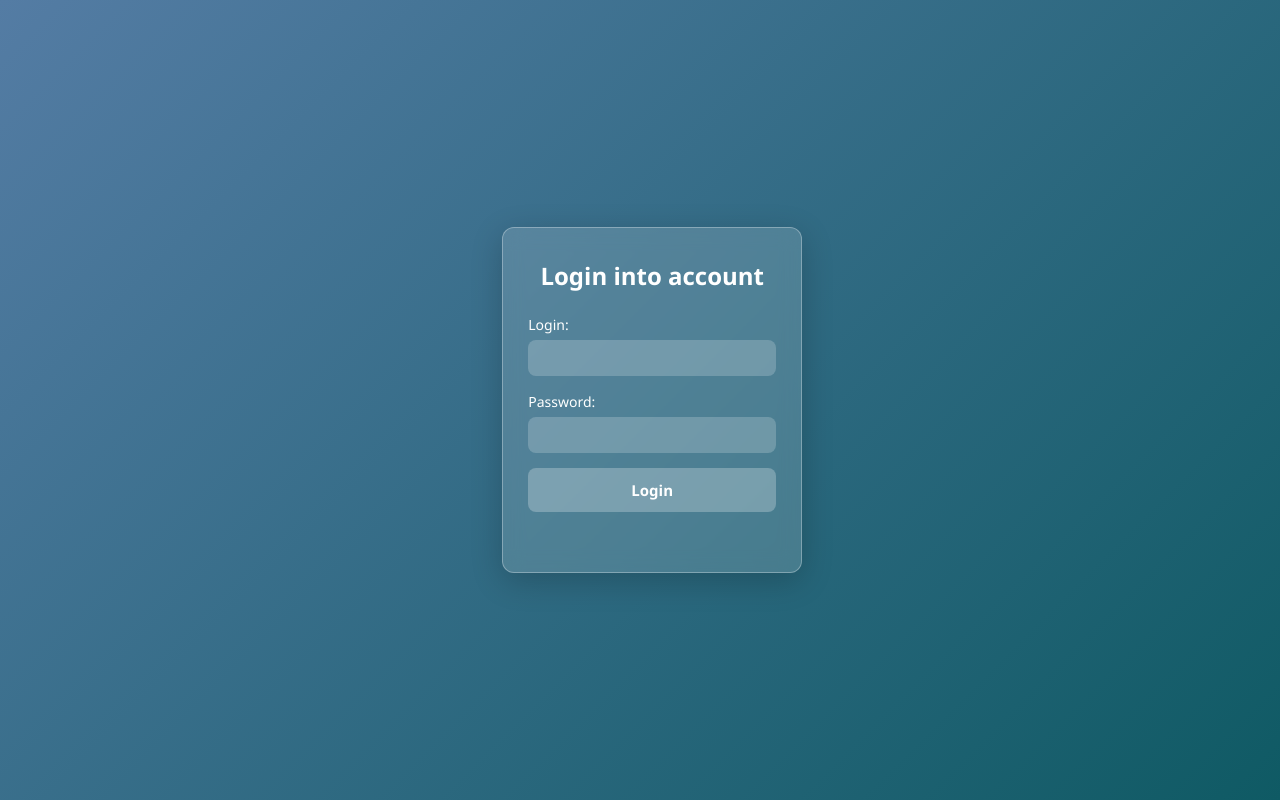
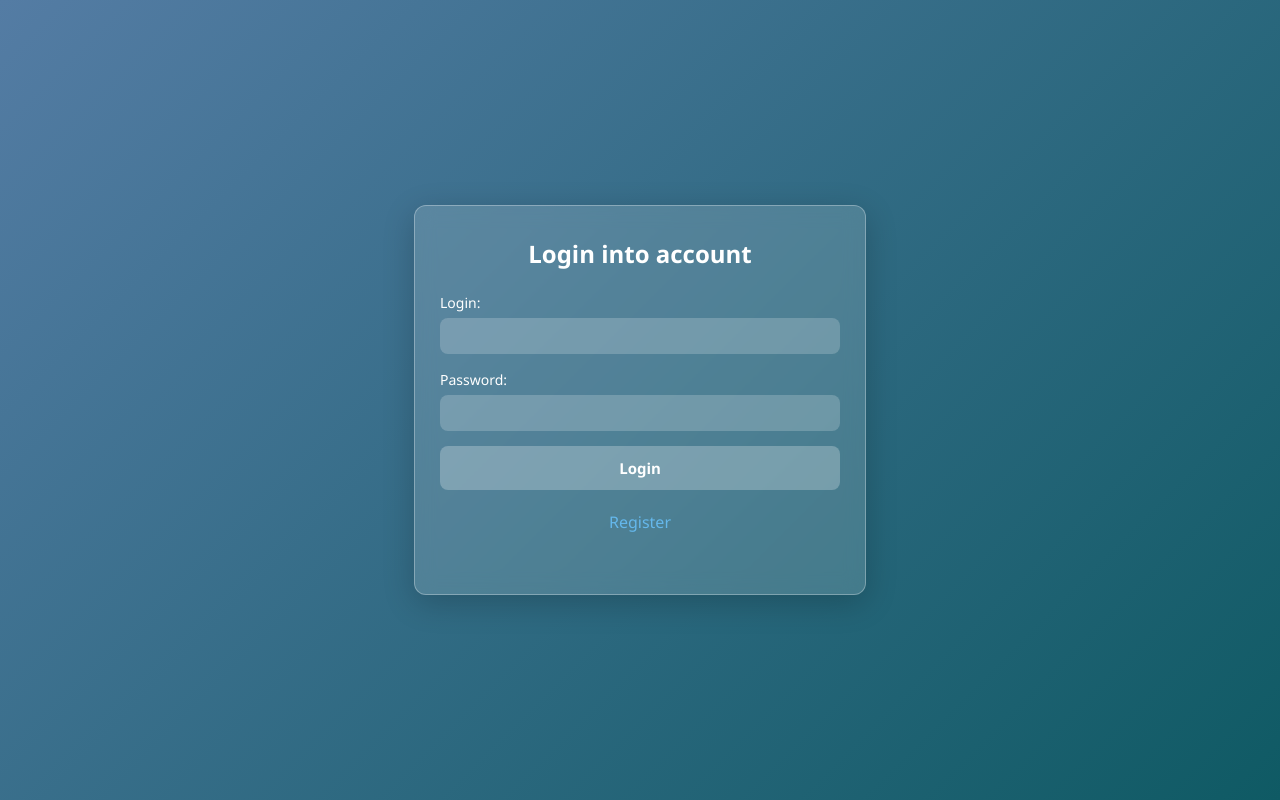
Before and after one commit to Que0ta/spy-game, a React (Vite) app: page / in a window 1280 px wide. Built offline with nearby package versions, Linux system fonts and the light colour scheme; no server answers.

Commit message:
register page + path added

```diff
--- a/src/App.jsx
+++ b/src/App.jsx
@@ -1,11 +1,13 @@
 import { Routes, Route } from 'react-router-dom';
 import Login from './components/Login.jsx';
 import Dashboard from './pages/Dashboard.jsx'; // ✅ updated path
+import Registration from './components/Register.jsx';
 
 function App() {
   return (
     <Routes>
       <Route path="/" element={<Login />} />
+      <Route path="/register" element={<Registration />} />
       <Route path="/dashboard" element={<Dashboard />} />
     </Routes>
   );
--- a/src/components/Login.jsx
+++ b/src/components/Login.jsx
@@ -72,6 +72,7 @@ function Login() {
         </div>
         <button type="submit">Login</button>
       </form>
+      <a className="register" href="/register">Register</a>
 
       <div className="status-message">
         {status === "not" && (
--- /dev/null
+++ b/src/components/Register.jsx
@@ -0,0 +1,13 @@
+import React, { useState, useEffect } from "react";
+import { useNavigate } from "react-router-dom";
+
+function Registration(){
+    return (
+        <div>
+            <h1>Test</h1>
+            <a className="register" href="/">Back to login</a>
+        </div>
+    )
+}
+
+export default Registration;
--- a/src/components/login.css
+++ b/src/components/login.css
@@ -11,7 +11,7 @@ body {
 
 /* Glass login container */
 .login-container {
-  width: 90%;
+  width: 50vw;
   max-width: 400px;
   padding: 30px 25px;
   border-radius: 12px;
@@ -108,3 +108,12 @@ body {
 .success {
   color: #2ecc71;
 }
+
+.register{
+  color: rgb(101, 184, 236);
+}
+
+.register:hover{
+  color: rgb(188, 213, 229);
+
+}
```
